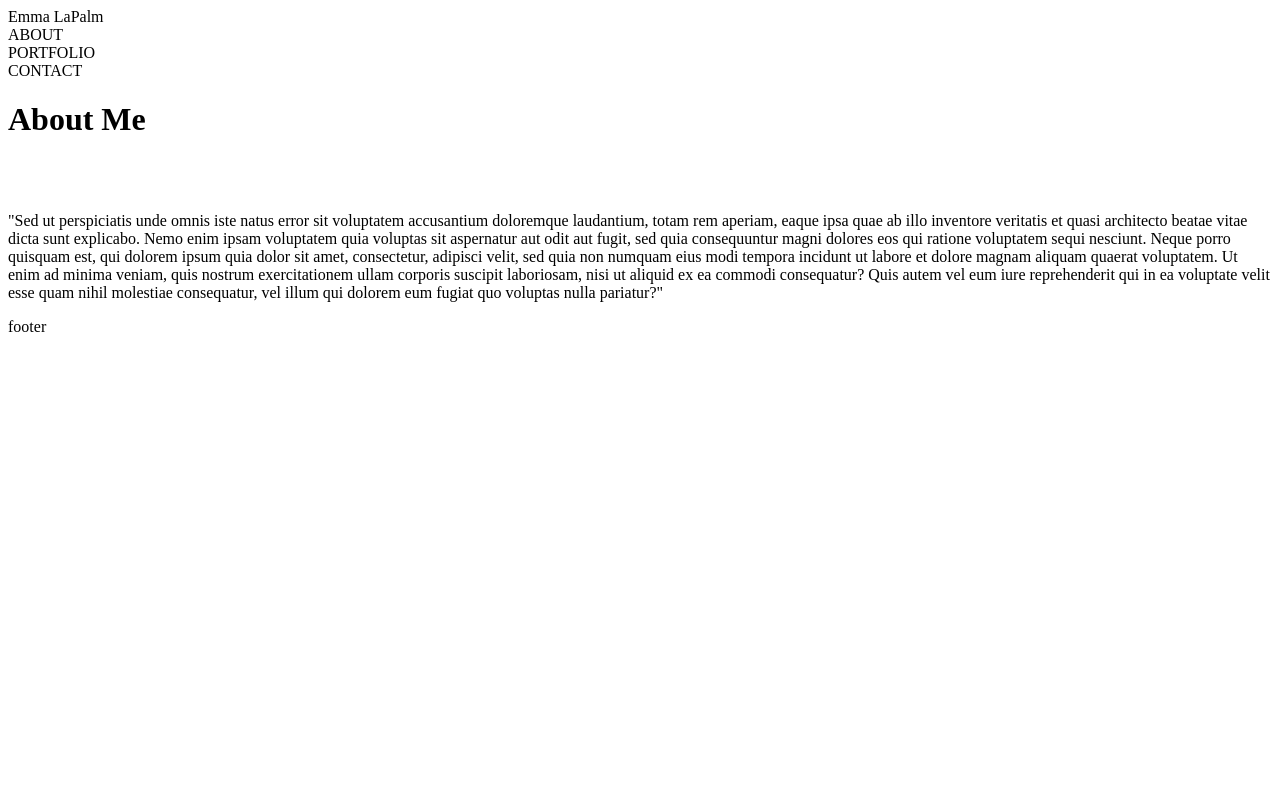
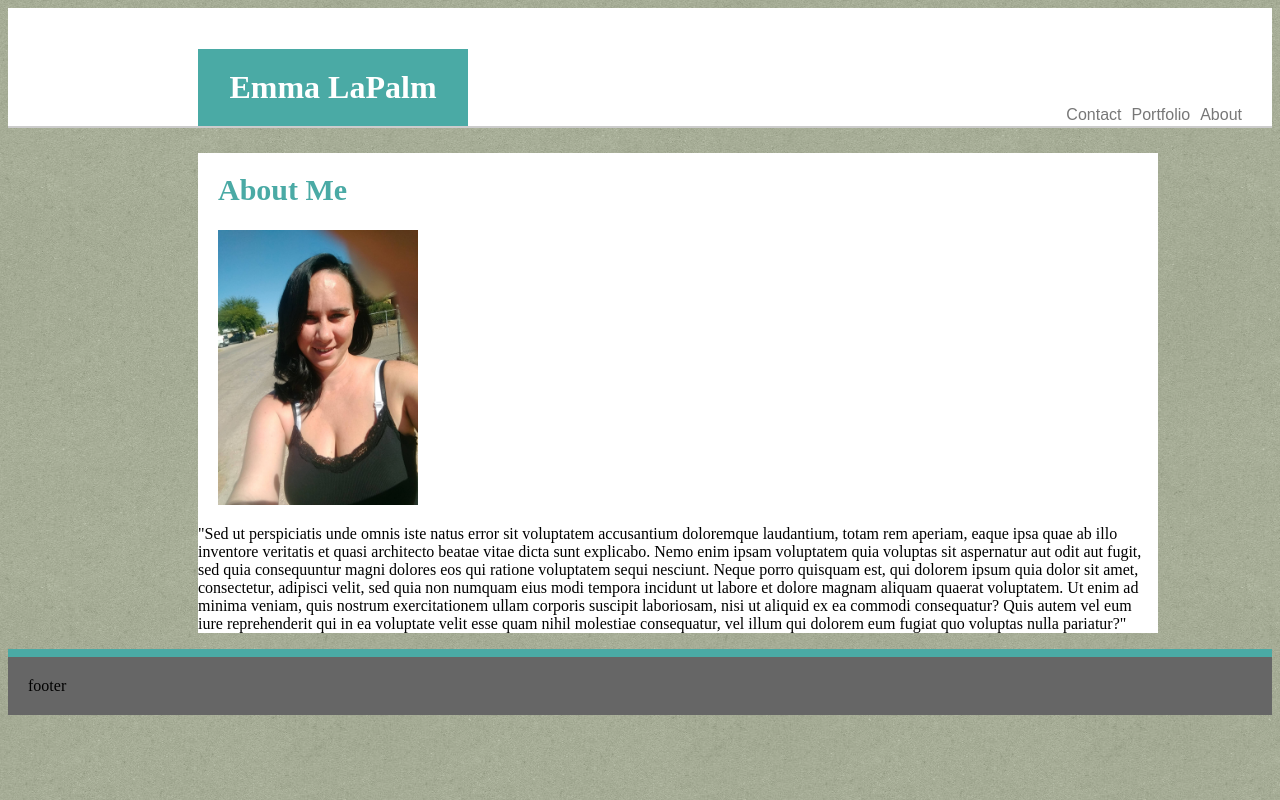
Before and after one commit to elapalm/Basic-Portfolio, a plain HTML site: page index.html in a window 1280 px wide. Drawn offline with Linux system fonts and the light colour scheme.

Commit message:
css for index is almost done. need to link to contact and portfolio

```diff
--- a/assets/css/style.css
+++ b/assets/css/style.css
@@ -0,0 +1,58 @@
+body {
+    background-image: url("../images/green_cup.png")
+}
+
+header {
+    background-color: #ffffff;
+    margin-top: 0;
+    padding: 20px;
+    border-bottom: 2px solid #cccccc;
+}
+
+h1 {
+    background-color: #4aaaa5;
+    color: #ffffff;
+    width: 230px;
+    text-align: center;
+    margin-left: 170px;
+    margin-bottom: -20px;
+    padding: 20px;
+}
+
+a {
+    color: #777777;
+    background-color: #ffffff;
+    text-decoration: none;
+    float: right;
+    margin-right: 10px;
+    font-family: "Arial", "Helvetica Neue", Arial, Helvetica, sans-serif;
+}
+
+#contentArea {
+    width: 960px;
+    background-color: #ffffff;
+    margin-left: 190px;
+}
+
+p {
+
+}
+
+h2 {
+    color: #4aaaa5;
+    padding: 20px;
+    font-size: 30px;
+}
+
+img {
+    margin-left: 20px;
+    margin-right: 20px;
+    margin-top: -40px;
+
+}
+
+footer {
+    background-color: #666666;
+    border-top: 8px solid #4aaaa5;
+    padding: 20px;
+}
--- a/index.html
+++ b/index.html
@@ -1,38 +1,32 @@
 <!DOCTYPE html>
 <html>
     <head>
+        <link rel="stylesheet" type="text/css" href="assets/css/style.css">
+
         <Title>
 
         </Title>
 
         <header>
-            Emma LaPalm
+           <h1>Emma LaPalm</h1>
+           <a href="index.html">About</a>
+           <a href="portfolio.html">Portfolio</a>
+           <a href="contact.html">Contact</a>
         </header>
 
     </head>
 
     <body>
+
         <section id="contentArea">
 
-            <div button= "ABOUT">
-                ABOUT
-            </div>
-
-            <div button="PORTFOLIO">
-                PORTFOLIO
-            </div>
-
-            <div button="CONTACT">
-                CONTACT
-            </div>
-        </section>
-
-        <h1>About Me</h1>
-        <br></br>
+        <h2>About Me</h2>
+        <br>
+        <img src="assets/images/portfolio_photo.jpg" alt="my photo" height=275px; width=200px;>
 
         <p> "Sed ut perspiciatis unde omnis iste natus error sit voluptatem accusantium doloremque laudantium, totam rem aperiam, eaque ipsa quae ab illo inventore veritatis et quasi architecto beatae vitae dicta sunt explicabo. Nemo enim ipsam voluptatem quia voluptas sit aspernatur aut odit aut fugit, sed quia consequuntur magni dolores eos qui ratione voluptatem sequi nesciunt. Neque porro quisquam est, qui dolorem ipsum quia dolor sit amet, consectetur, adipisci velit, sed quia non numquam eius modi tempora incidunt ut labore et dolore magnam aliquam quaerat voluptatem. Ut enim ad minima veniam, quis nostrum exercitationem ullam corporis suscipit laboriosam, nisi ut aliquid ex ea commodi consequatur? Quis autem vel eum iure reprehenderit qui in ea voluptate velit esse quam nihil molestiae consequatur, vel illum qui dolorem eum fugiat quo voluptas nulla pariatur?" </p>
 
-
+        </section>
     </body>
 
     <footer>
```
Also changed, not shown: assets/images/green_cup.png (added), assets/images/portfolio_photo.jpg (added).
